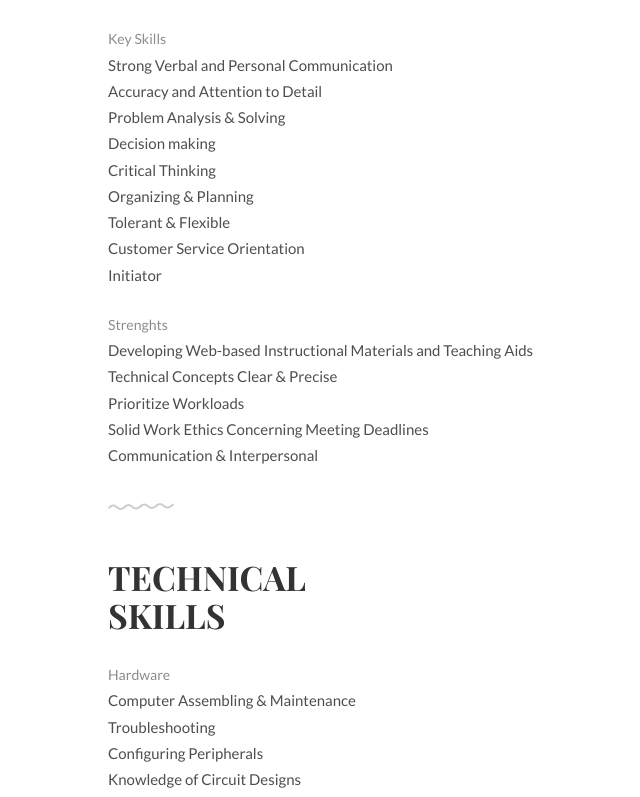
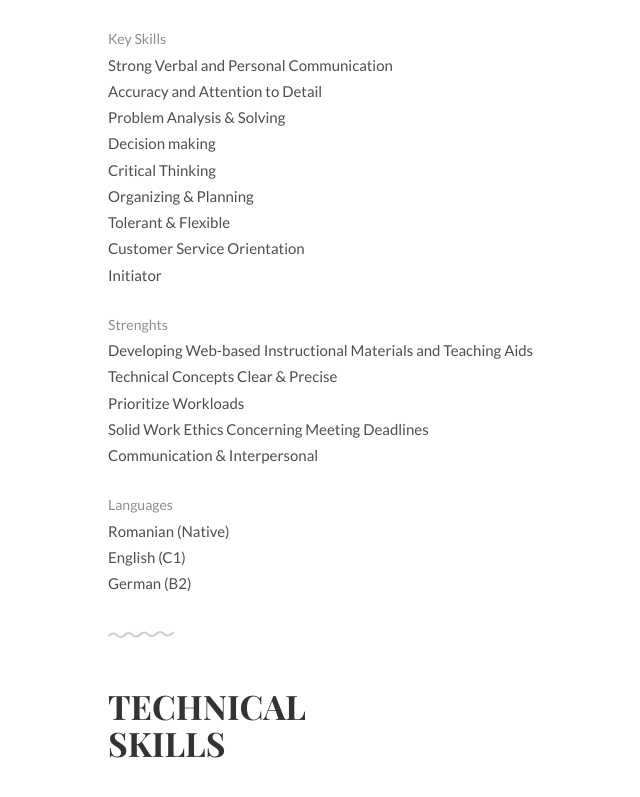
Before and after one commit to alexdincea/thzeus.github.io, a plain HTML site: page index.html in a window 1280 px wide. Shown: the part 2167-2964 px from the top of the page, without its empty margins (221-861 px from the left). Drawn offline with Linux system fonts and the light colour scheme.

Commit message:
Update index.html

```diff
--- a/index.html
+++ b/index.html
@@ -211,6 +211,16 @@
 			</ul>
 
 
+			<ul class="award-list list-flat">
+				<li>Languages</li>
+				<li>Romanian (Native)</li>
+				<li>English (C1)</li>
+				<li>German (B2)</li>
+
+
+			</ul>
+
+
 		</div>
 	</div>
 
```
